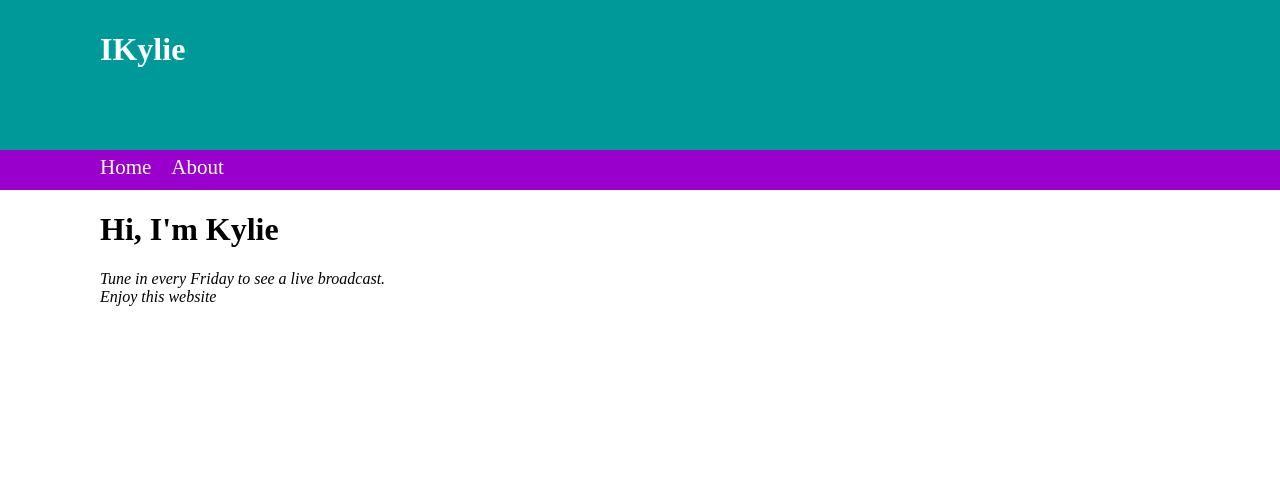
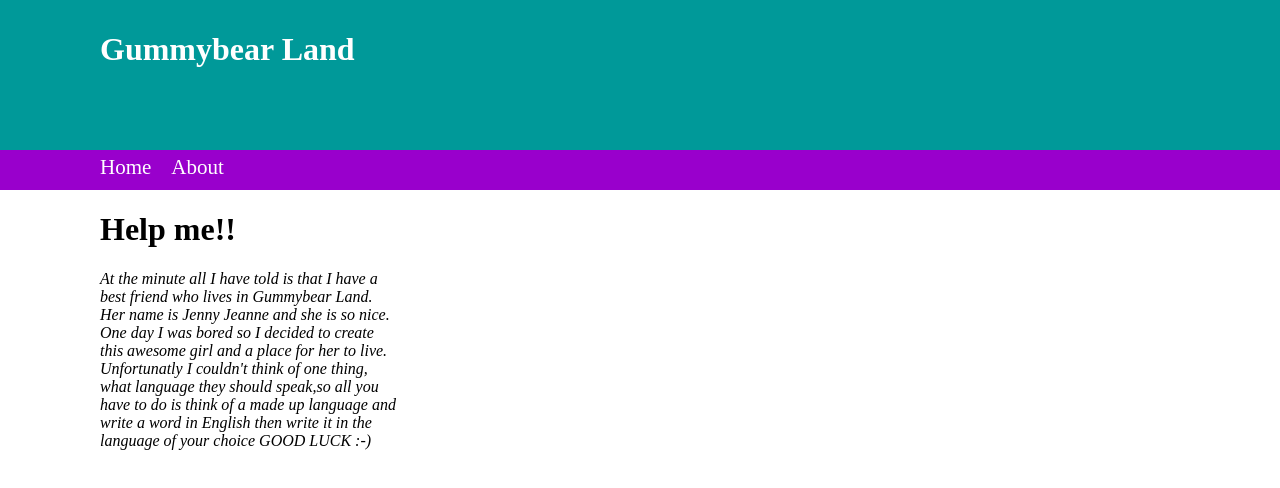
Before and after one commit to kyliewoo24/kyliewoo24.github.com, a plain HTML site: page about.html in a window 1280 px wide. Drawn offline with Linux system fonts and the light colour scheme.

Commit message:
Update about.html

```diff
--- a/about.html
+++ b/about.html
@@ -1,6 +1,6 @@
 <html>
 <head>
-<title>IKylie</title>
+<title>Gummybear Land</title>
 
 <link href="main.css" rel="stylesheet" type="text/css">
 
@@ -10,7 +10,7 @@
 <div class="header">
 
 	<div style="float:left;">
-		<h1>IKylie</h1>
+		<h1>Gummybear Land</h1>
 	</div>
 
 </div>
@@ -22,10 +22,14 @@
 
 
 <div class="maincontent">
-<h1>Hi, I'm Kylie</h1>
+<h1>Help me!!</h1>
 <p>
-Tune in every Friday to see a live broadcast. Enjoy this website
+At the minute all I have told is that I have a best friend who lives in Gummybear Land.
+Her name is Jenny Jeanne and she is so nice.
+One day I was bored so I decided to create this awesome girl and a place for her to live.
+Unfortunatly I couldn't think of one thing, what language they should speak,so all you have to do is think of a made up language and write a word in English then write it in the language of your choice
 
+GOOD LUCK :-)
 
 
 
```
